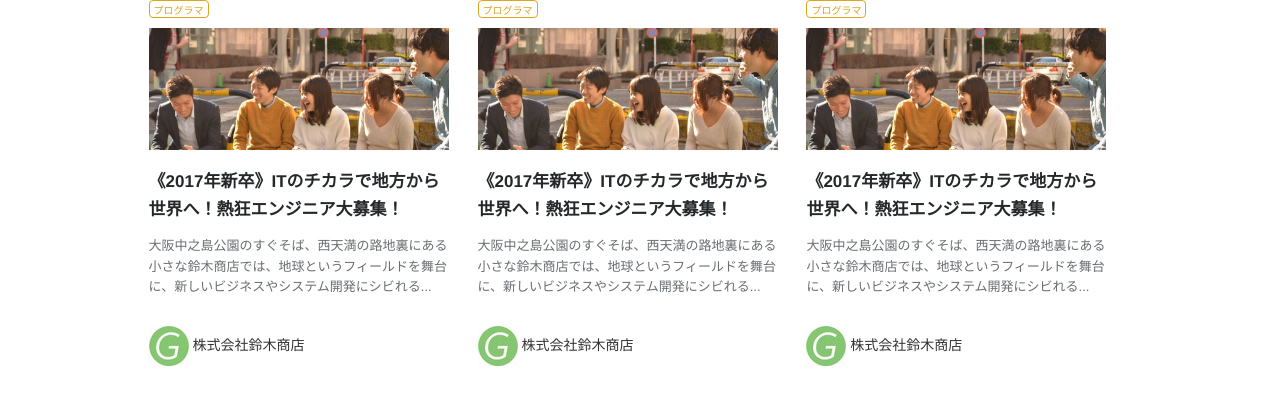
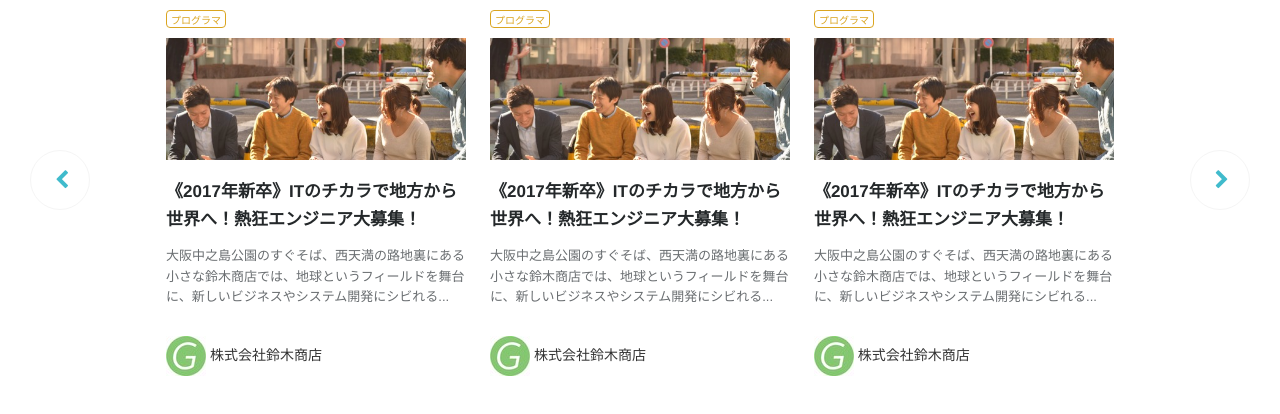
Before and after one commit to wantedly-archive/spring-intern-2016-pre, a website: page app/index.html in a window 1280 px wide. Drawn offline with nearby package versions, Linux system fonts and the light colour scheme.

Commit message:
added button

```diff
--- a/app/css/style.css
+++ b/app/css/style.css
@@ -7,7 +7,7 @@
   text-align: initial;
   display: inline-block;
   width: 300px;
-  margin-right: 25px;
+  margin: 10px;
 }
 
 .panel-header{
@@ -54,3 +54,47 @@
   line-height: 20px;
   margin-bottom: 10px;
 }
+
+.c-btn{
+  color: transparent;
+  outline: none;
+  background: transparent;
+  border: 1px solid #f5f5f5;
+  width: 60px;
+  height: 60px;
+  border-radius: 30px;
+  overflow: hidden;
+
+}
+
+.c-btn.move{
+  color: #00A4BB;
+  font-family: FontAwesome;
+
+}
+.c-btn:before{
+  content: "\f054";
+  float: right;
+  font-size: 20px;
+  line-height: 1;
+  opacity: .75;
+  margin-right: 14px;
+  -webkit-font-smoothing: antialiased;
+  -moz-osx-font-smoothing: grayscale;
+}
+
+.c-btn.left:before{
+  content: "\f053";
+}
+
+.c-btn.left{
+  top: 150px;
+  left: 30px;
+  position: absolute;
+}
+
+.c-btn.right{
+  top: 150px;
+  right: 30px;
+  position: absolute;
+}
--- a/app/index.html
+++ b/app/index.html
@@ -3,9 +3,12 @@
     <!-- Latest compiled and minified CSS -->
     <link rel="stylesheet" href="https://maxcdn.bootstrapcdn.com/bootstrap/3.3.6/css/bootstrap.min.css" integrity="sha384-1q8mTJOASx8j1Au+a5WDVnPi2lkFfwwEAa8hDDdjZlpLegxhjVME1fgjWPGmkzs7" crossorigin="anonymous">
     <link rel="stylesheet" href="css/style.css">
+    <link rel="stylesheet" href="https://maxcdn.bootstrapcdn.com/font-awesome/4.5.0/css/font-awesome.min.css">
   </head>
   <body>
     <div class="panel-wrapper">
+      <button class="c-btn move right"></button>
+      <button class="c-btn move left"></button>
       <div class="panel-item">
         <div class="panel-type">プログラマ</div>
         <div class="panel-header-img">
```
